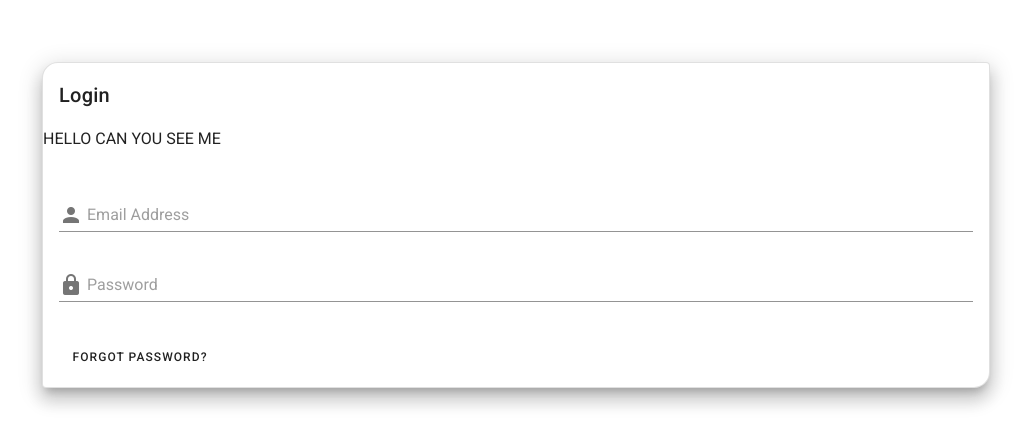
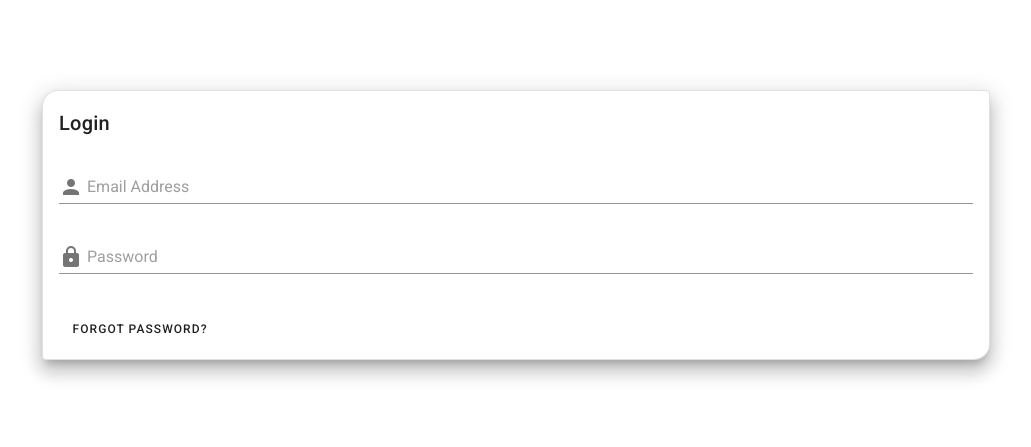
Before and after one commit to zackcpetersen/timecard-web, a Vue app: page /login in a window 1280 px wide. Shown: the part 175-622 px from the top of the page, without its empty margins (124-1155 px from the left). Built offline with nearby package versions, Linux system fonts and the light colour scheme.

Commit message:
reverting test stuff

```diff
--- a/package.json
+++ b/package.json
@@ -6,7 +6,7 @@
     "serve": "vue-cli-service serve",
     "build": "vue-cli-service build",
     "lint": "vue-cli-service lint",
-    "deploy": "aws --profile timecard-frontend --region us-west-2 s3 sync ./dist s3://timecard-frontend-prod --delete"
+    "deploy": "aws --region us-west-2 --profile timecard-frontend --region us-west-2 s3 sync ./dist s3://timecard-frontend-prod --delete"
   },
   "dependencies": {
     "axios": "^0.21.0",
--- a/src/components/auth/login.vue
+++ b/src/components/auth/login.vue
@@ -3,7 +3,6 @@
         <v-card elevation="12" outlined shaped style="width: 80%">
 
             <v-card-title>Login</v-card-title>
-            <p>HELLO CAN YOU SEE ME</p>
 
             <v-card-text>
                 <v-form v-model="valid" ref="form" @submit.prevent="submitForm">
```
